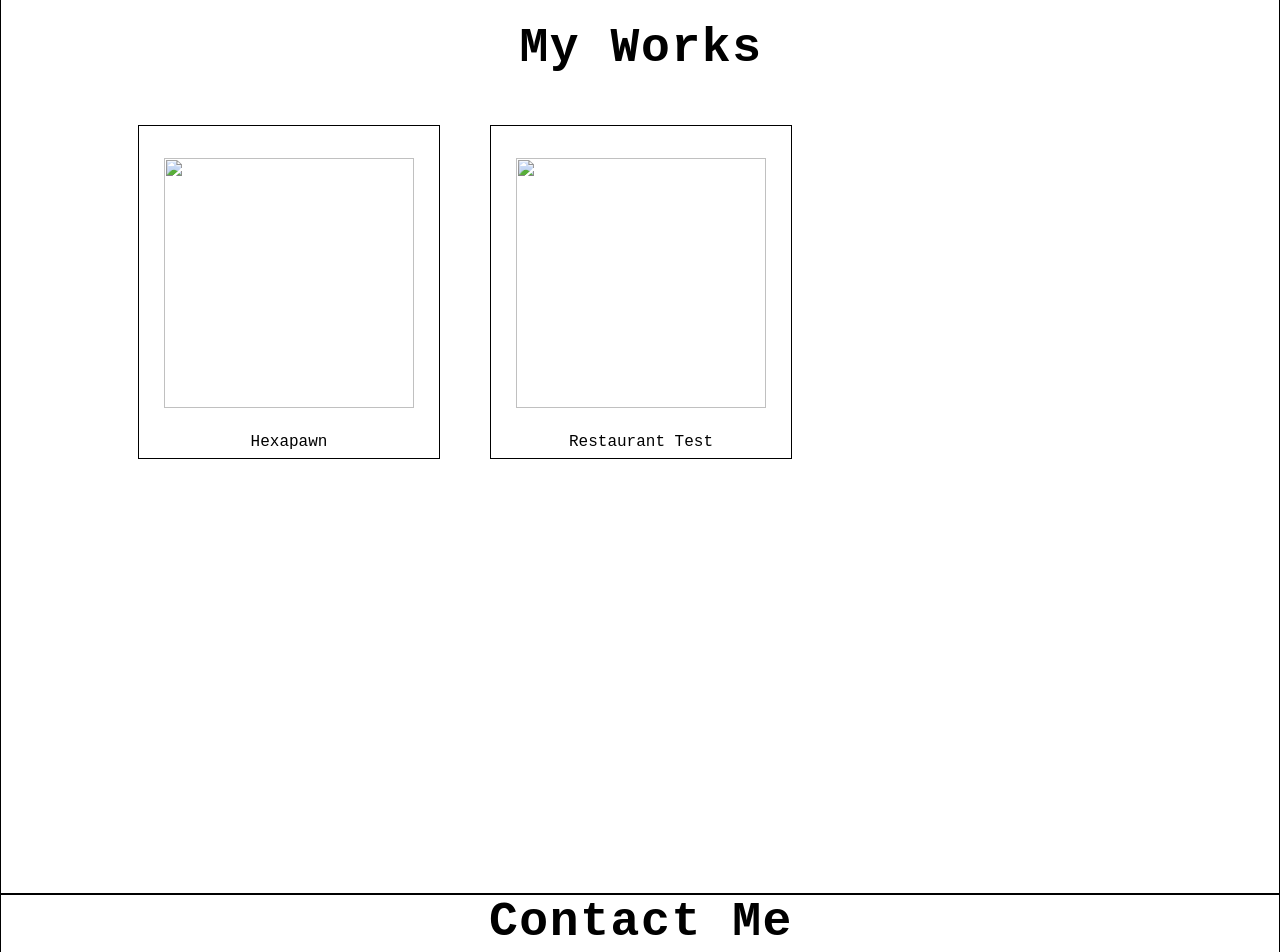
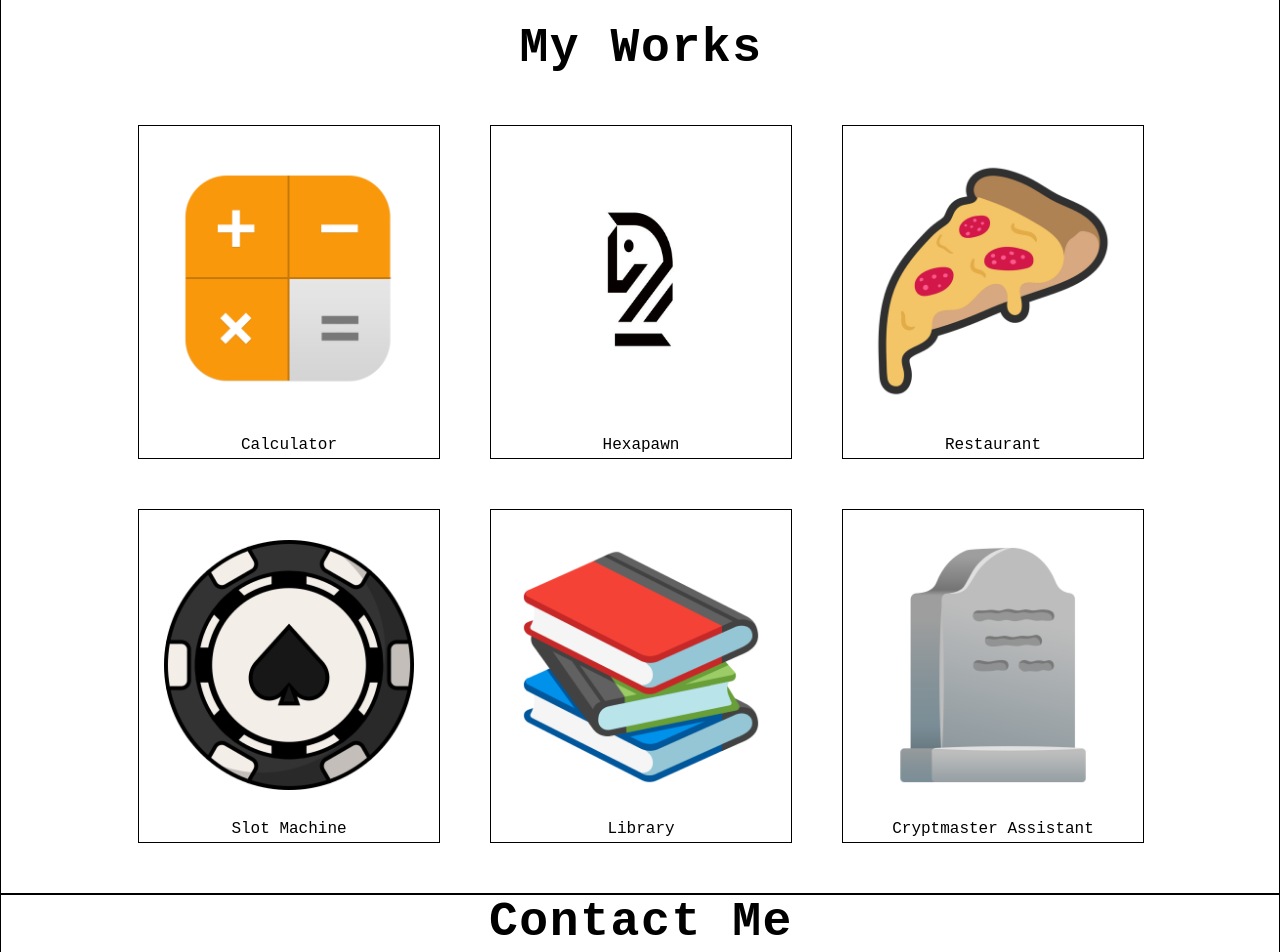
Before and after one commit to Aosegir/homepage, a plain HTML site: page index.html in a window 1280 px wide. Shown: the part 1580-2532 px from the top of the page. Drawn offline with Linux system fonts and the light colour scheme.

Commit message:
Fully updated works page with appropriate images and links

```diff
--- a/index.html
+++ b/index.html
@@ -42,12 +42,28 @@
             <h2>My Works</h2>
             <div class="works-grid margin">
                 <div class="flex column center-content bordered margin">
-                    <img src="" alt="">
+                    <a href="https://aosegir.github.io/calculator/" target="_blank"><img src="./images/calculator.png" alt=""></a>
+                    <p>Calculator</p>
+                </div>
+                <div class="flex column center-content bordered margin">
+                    <a href="https://aosegir.github.io/hexapawn/" target="_blank"><img src="./images/chess.jpg" alt=""></a>
                     <p>Hexapawn</p>
                 </div>
                 <div class="flex column center-content bordered margin">
-                    <img src="" alt="">
-                    <p>Restaurant Test</p>
+                    <a href="https://aosegir.github.io/restaurant-page/" target="_blank"><img src="./images/pizza.jpeg" alt=""></a>
+                    <p>Restaurant</p>
+                </div>
+                <div class="flex column center-content bordered margin">
+                    <a href="https://aosegir.github.io/slot-machine/" target="_blank"><img src="./images/casino-chip.png" alt=""></a>
+                    <p>Slot Machine</p>
+                </div>
+                <div class="flex column center-content bordered margin">
+                    <a href="https://aosegir.github.io/library/" target="_blank"><img src="./images/books.png" alt=""></a>
+                    <p>Library</p>
+                </div>
+                <div class="flex column center-content bordered margin">
+                    <a href="https://aosegir.github.io/cryptmaster/" target="_blank"><img src="./images/crypt.png" alt=""></a>
+                    <p>Cryptmaster Assistant</p>
                 </div>
             </div>
         </div>
@@ -62,7 +78,7 @@
                     <h4>GitHub</h4>
                 </div>
                 <div class="flex column center-content">
-                    <img src="./images/linkedin.png" alt="">
+                    <a href="https://www.linkedin.com/in/michaelpeterson3726" target="_blank"><img src="./images/linkedin.png" alt=""></a>
                     <h4>LinkedIn</h4>
                 </div>
                 <div class="flex column center-content">
```
Also changed, not shown: images/books.png (added), images/calculator.png (added), images/casino-chip.png (added), images/chess.jpg (added), images/crypt.png (added), images/pizza.jpeg (added).
